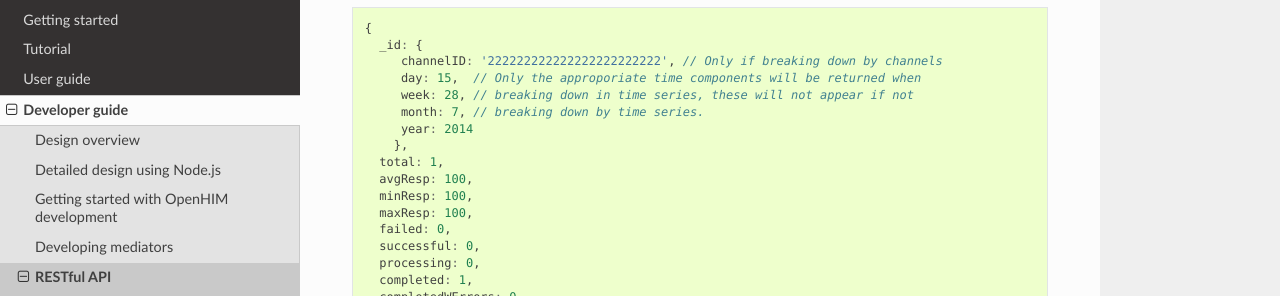
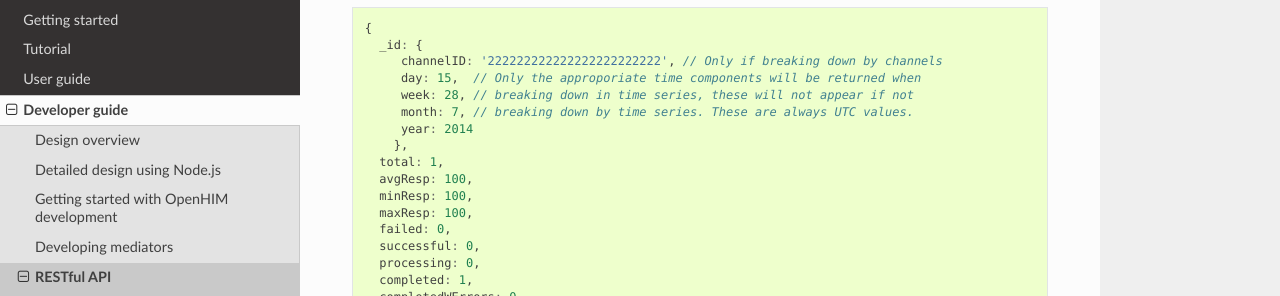
Before and after one commit to jembi/openhim-core-js, a Sphinx documentation site: the page built from docs/dev-guide/api-ref.md, in a window 1280 px wide and 900 px high, scrolled down 16619 px. Shown: the part 155-451 px from the top of the window. Built offline with Sphinx 7.4.7 and the Read the Docs theme 2.0.0, drawn with Linux system fonts in a browser that asks for light colours.

Commit message:
Fix tz returned for metrics
Mongodb always returns time values as UTC.

```diff
--- a/docs/dev-guide/api-ref.md
+++ b/docs/dev-guide/api-ref.md
@@ -653,7 +653,7 @@ The metrics API always returns a JSON array, even if it is returning just one me
      channelID: '222222222222222222222222', // Only if breaking down by channels
      day: 15,  // Only the approporiate time components will be returned when
      week: 28, // breaking down in time series, these will not appear if not
-     month: 7, // breaking down by time series.
+     month: 7, // breaking down by time series. These are always UTC values.
      year: 2014
     },
   total: 1,
```
Also changed, not shown: 1 other file.
